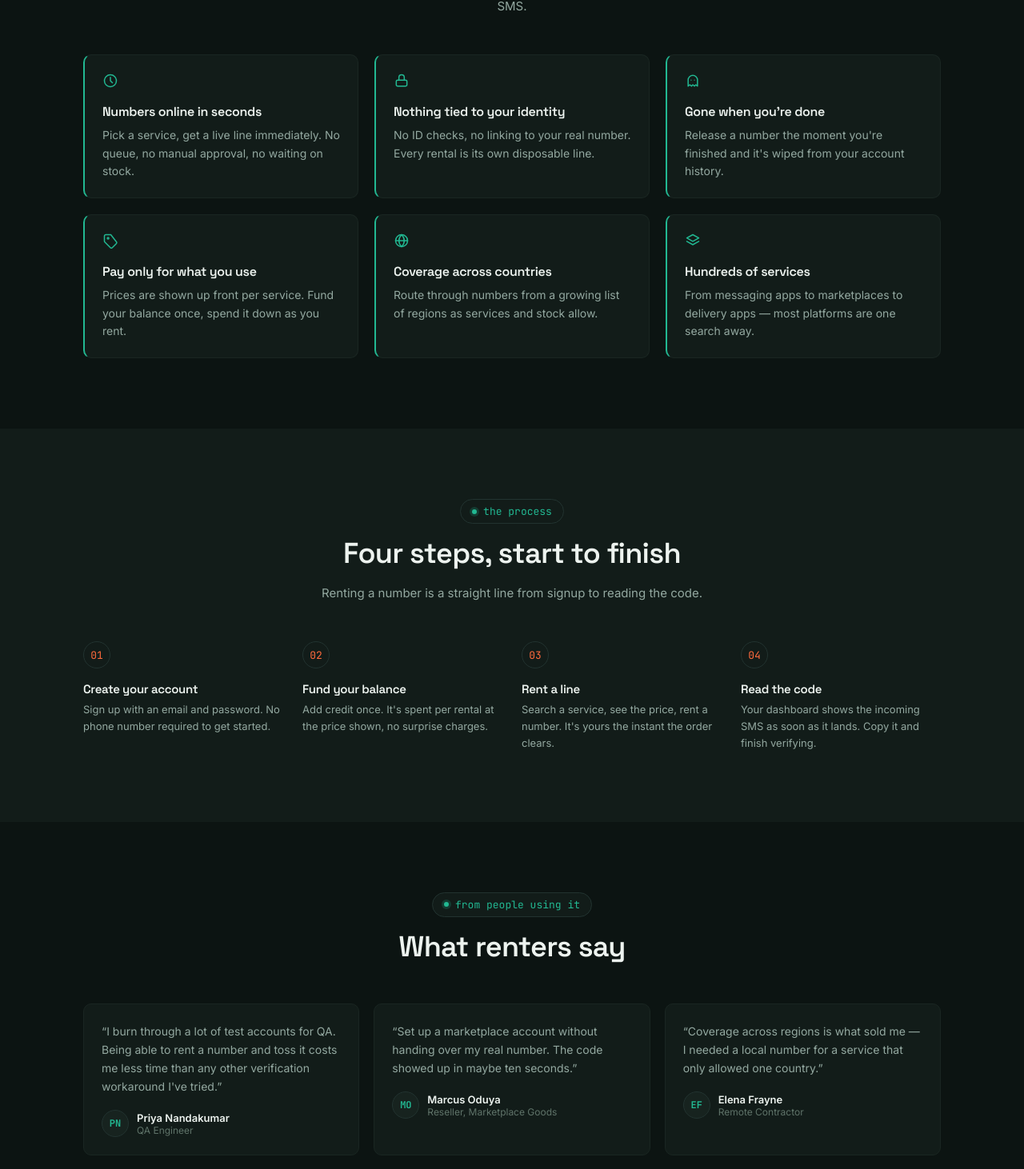
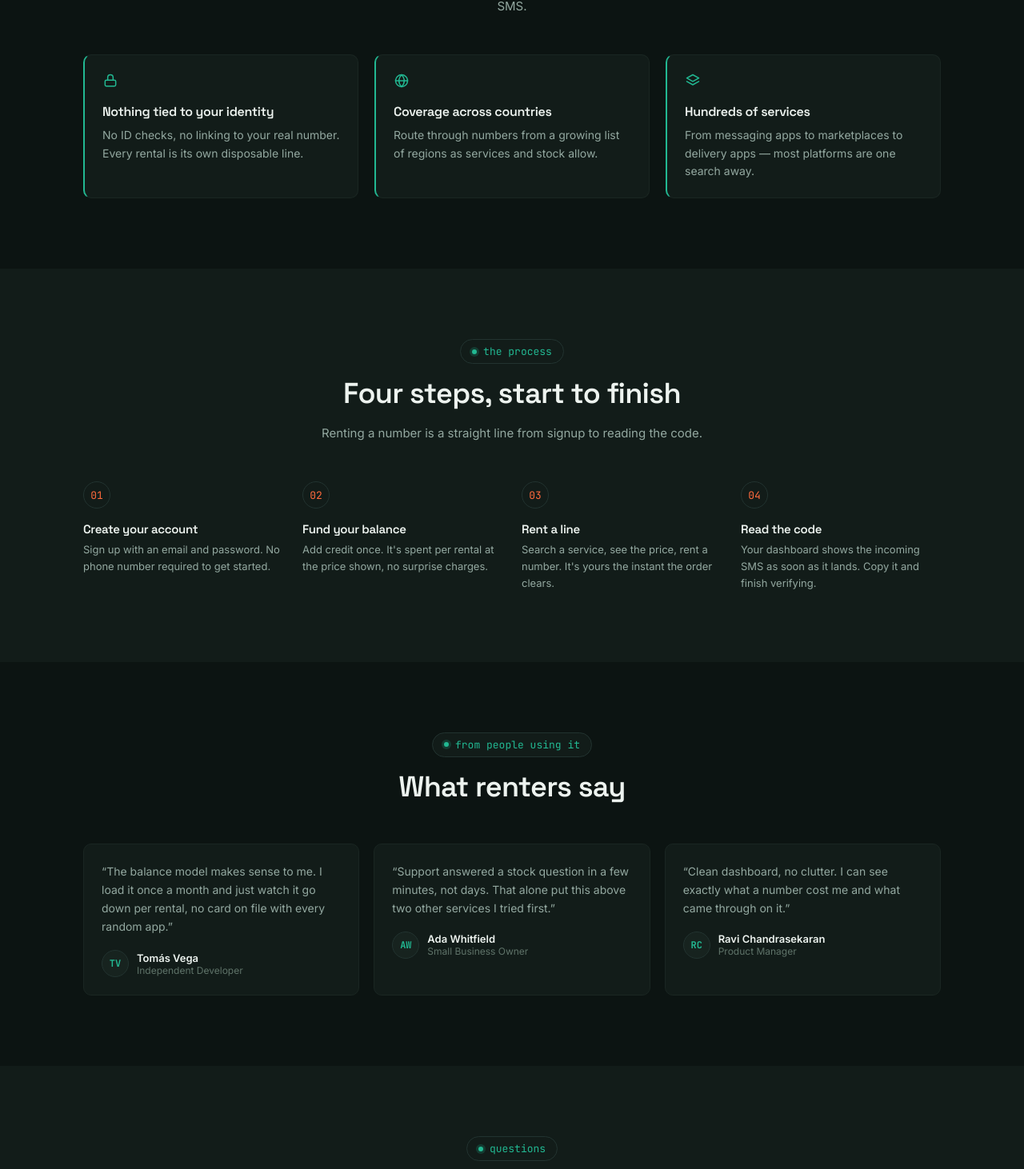
Before and after one commit to Ayeme-djangodev/KincaidSMS, a React (Vite) app in the folder frontend/: page / in a window 1280 px wide. Shown: the part 1172-2634 px from the top of the page at 80% size. Built offline with nearby package versions, Linux system fonts and the light colour scheme; no server answers.

Commit message:
Testimonials added

```diff
--- a/frontend/src/pages/Home.jsx
+++ b/frontend/src/pages/Home.jsx
@@ -16,24 +16,9 @@ import {
 
 const FEATURES = [
   {
-    icon: IconClock,
-    title: "Numbers online in seconds",
-    body: "Pick a service, get a live line immediately. No queue, no manual approval, no waiting on stock.",
-  },
-  {
     icon: IconLock,
     title: "Nothing tied to your identity",
     body: "No ID checks, no linking to your real number. Every rental is its own disposable line.",
-  },
-  {
-    icon: IconGhost,
-    title: "Gone when you're done",
-    body: "Release a number the moment you're finished and it's wiped from your account history.",
-  },
-  {
-    icon: IconTag,
-    title: "Pay only for what you use",
-    body: "Prices are shown up front per service. Fund your balance once, spend it down as you rent.",
   },
   {
     icon: IconGlobe,
@@ -67,24 +52,7 @@ const STEPS = [
 ];
 
 const TESTIMONIALS = [
-  {
-    quote:
-      "I burn through a lot of test accounts for QA. Being able to rent a number and toss it costs me less time than any other verification workaround I've tried.",
-    name: "Priya Nandakumar",
-    role: "QA Engineer",
-  },
-  {
-    quote:
-      "Set up a marketplace account without handing over my real number. The code showed up in maybe ten seconds.",
-    name: "Marcus Oduya",
-    role: "Reseller, Marketplace Goods",
-  },
-  {
-    quote:
-      "Coverage across regions is what sold me — I needed a local number for a service that only allowed one country.",
-    name: "Elena Frayne",
-    role: "Remote Contractor",
-  },
+
   {
     quote:
       "The balance model makes sense to me. I load it once a month and just watch it go down per rental, no card on file with every random app.",
```
